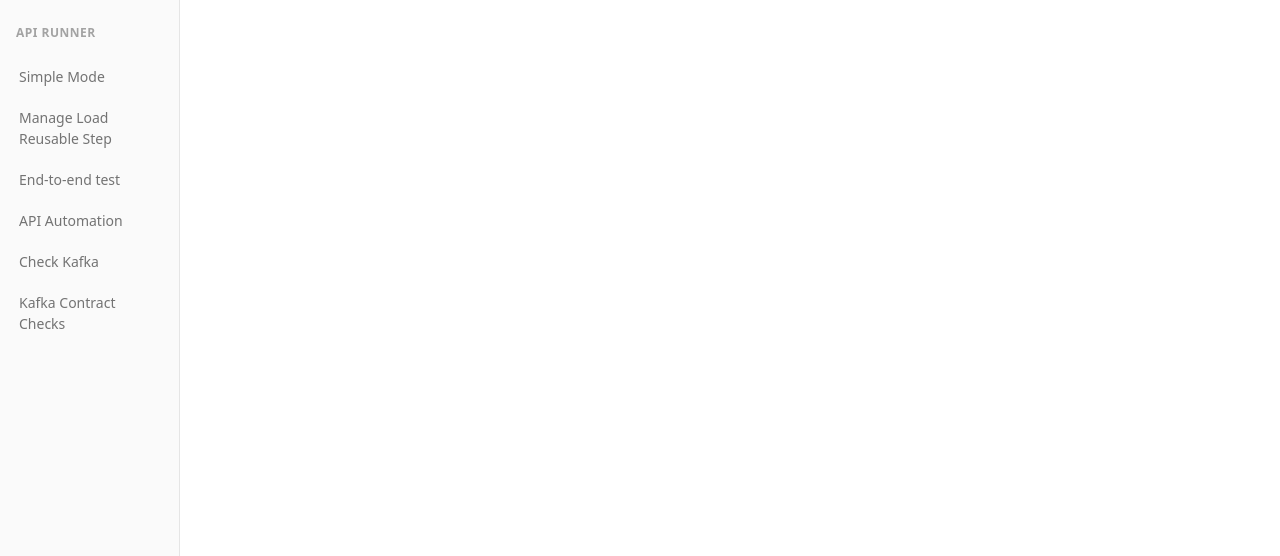
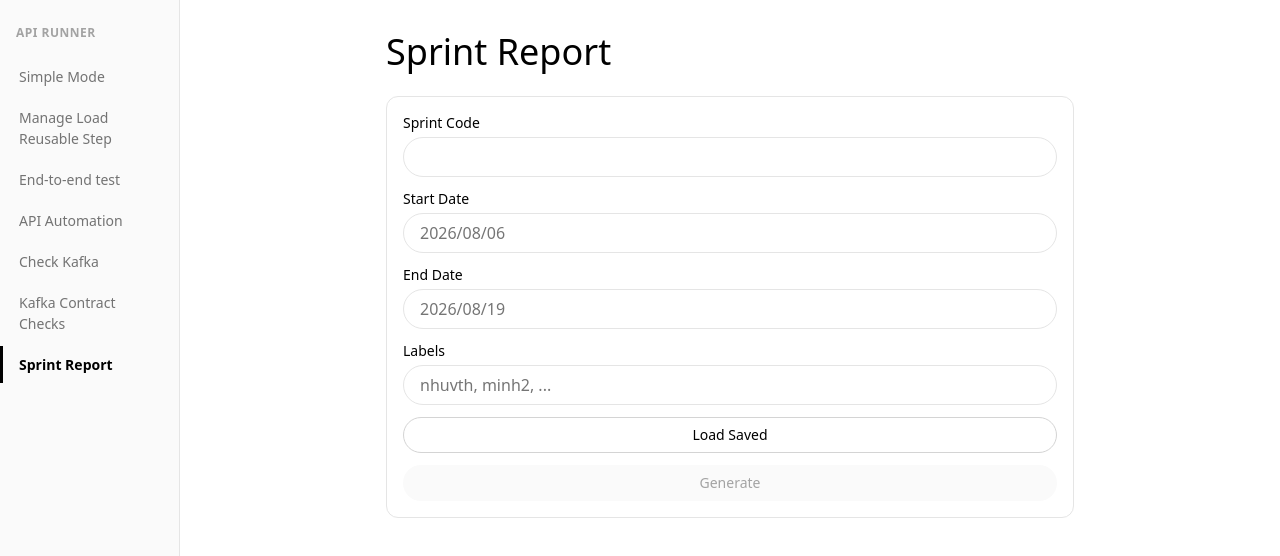
Before and after one commit to phuonghuynh789/ai-native-testing, a React (Vite) app in the folder packages/web/: page /sprint-report in a window 1280 px wide. Shown: the top 556 px of the page. Built offline with nearby package versions, Linux system fonts and the light colour scheme; no server answers.

Commit message:
feat(web): add Sprint Report page, sidebar entry, routing, and dev proxy

```diff
--- a/packages/web/src/App.tsx
+++ b/packages/web/src/App.tsx
@@ -14,6 +14,7 @@ import { ApiAutomationPage } from './components/ApiAutomationPage';
 import { KafkaChecksPage } from './components/KafkaChecksPage';
 import { KafkaContractChecksPage } from './components/KafkaContractChecksPage';
 import { ManageStepsPage } from './components/ManageStepsPage';
+import { SprintReportPage } from './components/SprintReportPage';
 
 function initialForm(): FormState {
   return {
@@ -214,6 +215,7 @@ export function App() {
           />
           <Route path="/kafka-checks" element={<KafkaChecksPage />} />
           <Route path="/kafka-contract-checks" element={<KafkaContractChecksPage />} />
+          <Route path="/sprint-report" element={<SprintReportPage />} />
         </Routes>
       </div>
     </BrowserRouter>
--- a/packages/web/src/components/Sidebar.tsx
+++ b/packages/web/src/components/Sidebar.tsx
@@ -41,6 +41,12 @@ export function Sidebar() {
       >
         Kafka Contract Checks
       </NavLink>
+      <NavLink
+        to="/sprint-report"
+        className={({ isActive }) => (isActive ? 'sidebar-link sidebar-link--active' : 'sidebar-link')}
+      >
+        Sprint Report
+      </NavLink>
     </nav>
   );
 }
--- /dev/null
+++ b/packages/web/src/components/SprintReportPage.tsx
@@ -0,0 +1,141 @@
+import { useState } from 'react';
+import {
+  fetchSprintReport,
+  refreshSprintReport,
+  saveSprintReport,
+  type SprintReport,
+  type SprintReportRowData,
+} from '../sprintReports';
+import { SprintDeliverySummarySection } from './SprintDeliverySummarySection';
+import { QualityReportSection } from './QualityReportSection';
+import { ImpactAnalysisSection } from './ImpactAnalysisSection';
+import { ExecutiveSummarySection } from './ExecutiveSummarySection';
+
+export function SprintReportPage() {
+  const [sprintCode, setSprintCode] = useState('');
+  const [startDate, setStartDate] = useState('');
+  const [endDate, setEndDate] = useState('');
+  const [labelsInput, setLabelsInput] = useState('');
+  const [report, setReport] = useState<SprintReport | null>(null);
+  const [error, setError] = useState<string | null>(null);
+
+  const labels = labelsInput
+    .split(',')
+    .map((label) => label.trim())
+    .filter((label) => label !== '');
+
+  async function handleLoad() {
+    setError(null);
+    const existing = await fetchSprintReport(sprintCode);
+    if (existing) {
+      setReport(existing);
+      setStartDate(existing.startDate);
+      setEndDate(existing.endDate);
+      setLabelsInput(existing.labels.join(', '));
+    } else {
+      setError(`No saved report found for "${sprintCode}".`);
+    }
+  }
+
+  async function handleGenerate() {
+    setError(null);
+    try {
+      const refreshed = await refreshSprintReport(sprintCode, { startDate, endDate, labels });
+      setReport(refreshed);
+    } catch (err) {
+      setError(err instanceof Error ? err.message : String(err));
+    }
+  }
+
+  async function handleSave() {
+    if (!report) {
+      return;
+    }
+    setError(null);
+    try {
+      const saved = await saveSprintReport(report);
+      setReport(saved);
+    } catch {
+      setError('Could not save the sprint report.');
+    }
+  }
+
+  function updateReportRows(rows: SprintReportRowData[]) {
+    if (report) {
+      setReport({ ...report, rows });
+    }
+  }
+
+  return (
+    <main className="app-main">
+      <h1 className="heading-xl">Sprint Report</h1>
+      {error && (
+        <p role="alert" className="alert">
+          {error}
+        </p>
+      )}
+
+      <section className="card">
+        <label className="label">
+          Sprint Code
+          <input className="text-input" value={sprintCode} onChange={(e) => setSprintCode(e.target.value)} />
+        </label>
+        <label className="label">
+          Start Date
+          <input
+            className="text-input"
+            placeholder="2026/08/06"
+            value={startDate}
+            onChange={(e) => setStartDate(e.target.value)}
+          />
+        </label>
+        <label className="label">
+          End Date
+          <input
+            className="text-input"
+            placeholder="2026/08/19"
+            value={endDate}
+            onChange={(e) => setEndDate(e.target.value)}
+          />
+        </label>
+        <label className="label">
+          Labels
+          <input
+            className="text-input"
+            placeholder="nhuvth, minh2, ..."
+            value={labelsInput}
+            onChange={(e) => setLabelsInput(e.target.value)}
+          />
+        </label>
+        <button type="button" className="btn-secondary" disabled={sprintCode.trim() === ''} onClick={handleLoad}>
+          Load Saved
+        </button>
+        <button
+          type="button"
+          className="btn-primary"
+          disabled={sprintCode.trim() === '' || startDate.trim() === '' || endDate.trim() === ''}
+          onClick={handleGenerate}
+        >
+          Generate
+        </button>
+      </section>
+
+      {report && (
+        <>
+          <SprintDeliverySummarySection
+            rows={report.rows}
+            onRowsChange={updateReportRows}
+            deliveryComment={report.deliveryComment}
+            onDeliveryCommentChange={(deliveryComment) => setReport({ ...report, deliveryComment })}
+          />
+          <QualityReportSection rows={report.rows} onRowsChange={updateReportRows} />
+          <ImpactAnalysisSection rows={report.rows} onRowsChange={updateReportRows} />
+          <ExecutiveSummarySection rows={report.rows} onRowsChange={updateReportRows} />
+          <button type="button" className="btn-primary" onClick={handleSave}>
+            Save
+          </button>
+        </>
+      )}
+    </main>
+  );
+}
--- a/packages/web/vite.config.ts
+++ b/packages/web/vite.config.ts
@@ -14,6 +14,7 @@ export default defineConfig({
       '/grpc': 'http://localhost:3000',
       '/kafka-checks': 'http://localhost:3000',
       '/kafka-contract-checks': 'http://localhost:3000',
+      '/sprint-reports': 'http://localhost:3000',
     },
   },
   test: {
```
Also changed, not shown: 2 other files (tests, documents, lock files or other folders).
